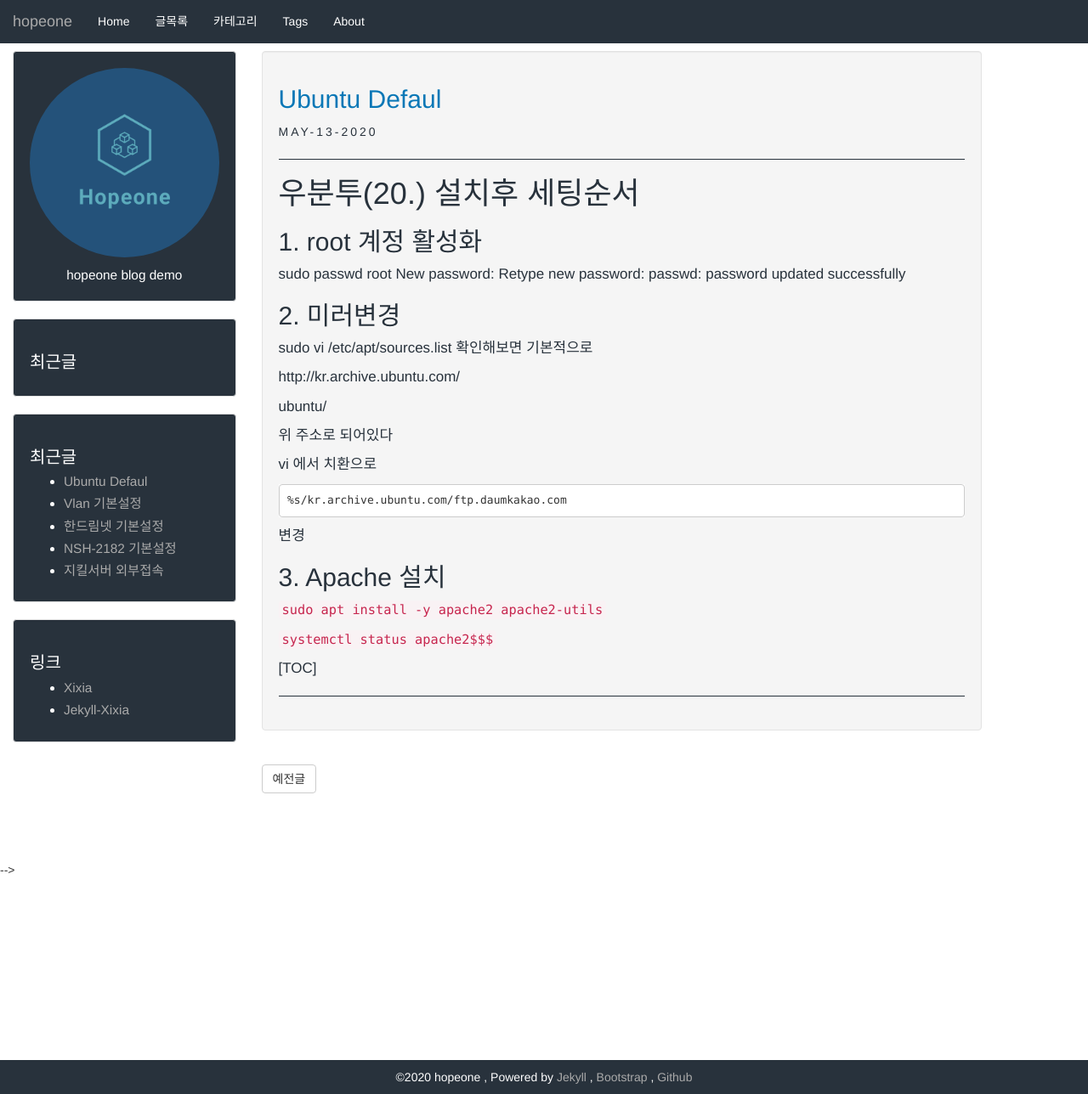
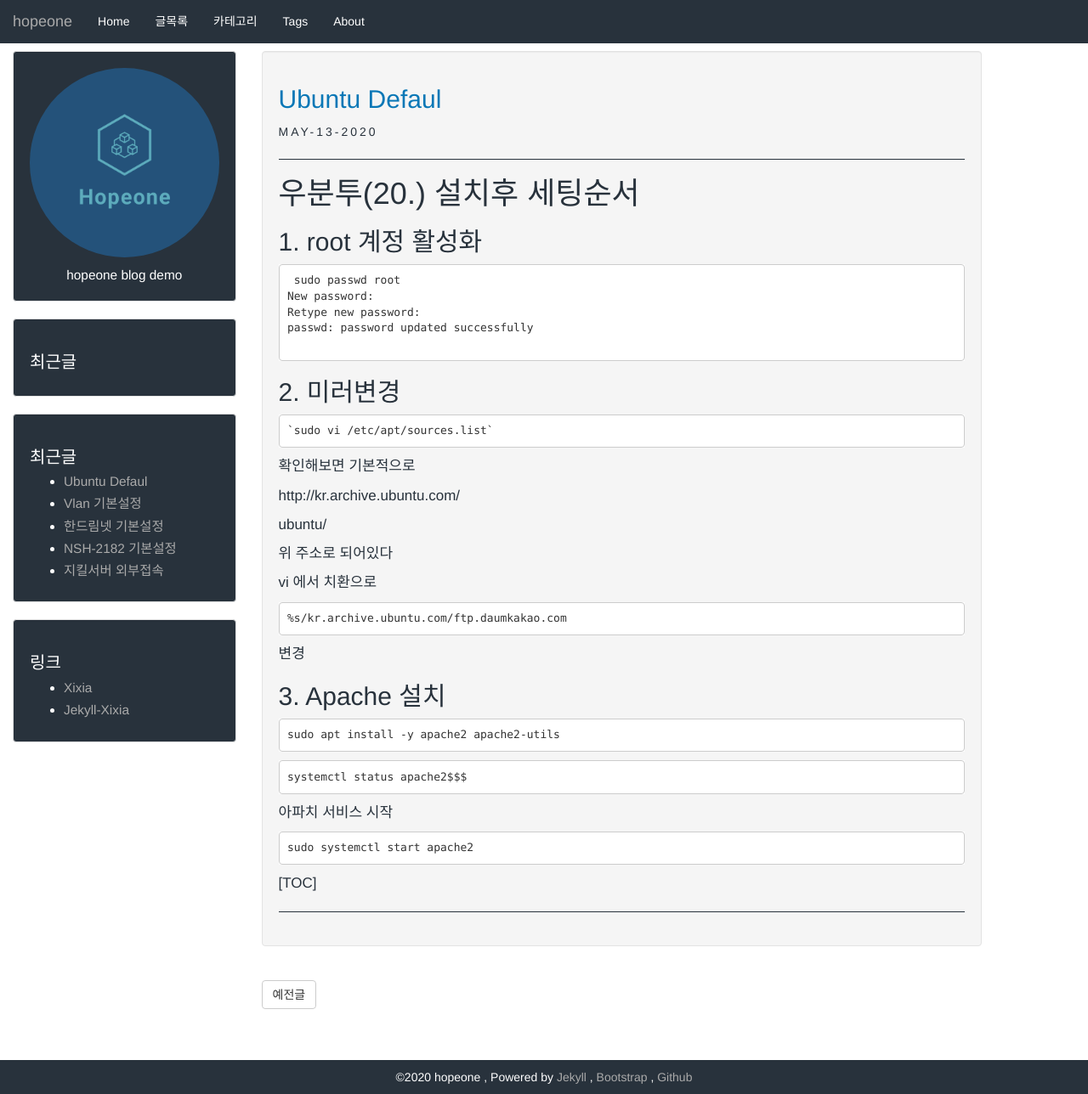
Before and after one commit to hopeone/blog, a Jekyll site: the page built from _posts/2020-05-13-ubuntu-defaul.markdown, in a window 1280 px wide and 1288 px high. Shown: the whole window at 85% size. Built offline with Jekyll 4.4.1, drawn with Linux system fonts in a browser that asks for light colours; our own code applies the rules of GitHub Pages for plain Markdown files.

Commit message:
ubuntsetting3

````diff
--- a/_posts/2020-05-13-ubuntu-defaul.markdown
+++ b/_posts/2020-05-13-ubuntu-defaul.markdown
@@ -3,15 +3,21 @@
 
 ## 1. root 계정 활성화
 
+```
  sudo passwd root
 New password:
 Retype new password:
 passwd: password updated successfully
 
+```
+
 
 ## 2. 미러변경
 
-sudo vi /etc/apt/sources.list
+```
+`sudo vi /etc/apt/sources.list`
+```
+
 확인해보면 기본적으로
 
 http://kr.archive.ubuntu.com/
@@ -32,9 +38,21 @@ vi 에서 치환으로
 
 ## 3. Apache 설치
 
-```sudo apt install -y apache2 apache2-utils```
+```
+sudo apt install -y apache2 apache2-utils
+```
 
-```systemctl status apache2$$$```
+```
+systemctl status apache2$$$
+```
 
 
+
+
+아파치 서비스 시작
+
+```
+sudo systemctl start apache2
+```
+
 [TOC]
````
